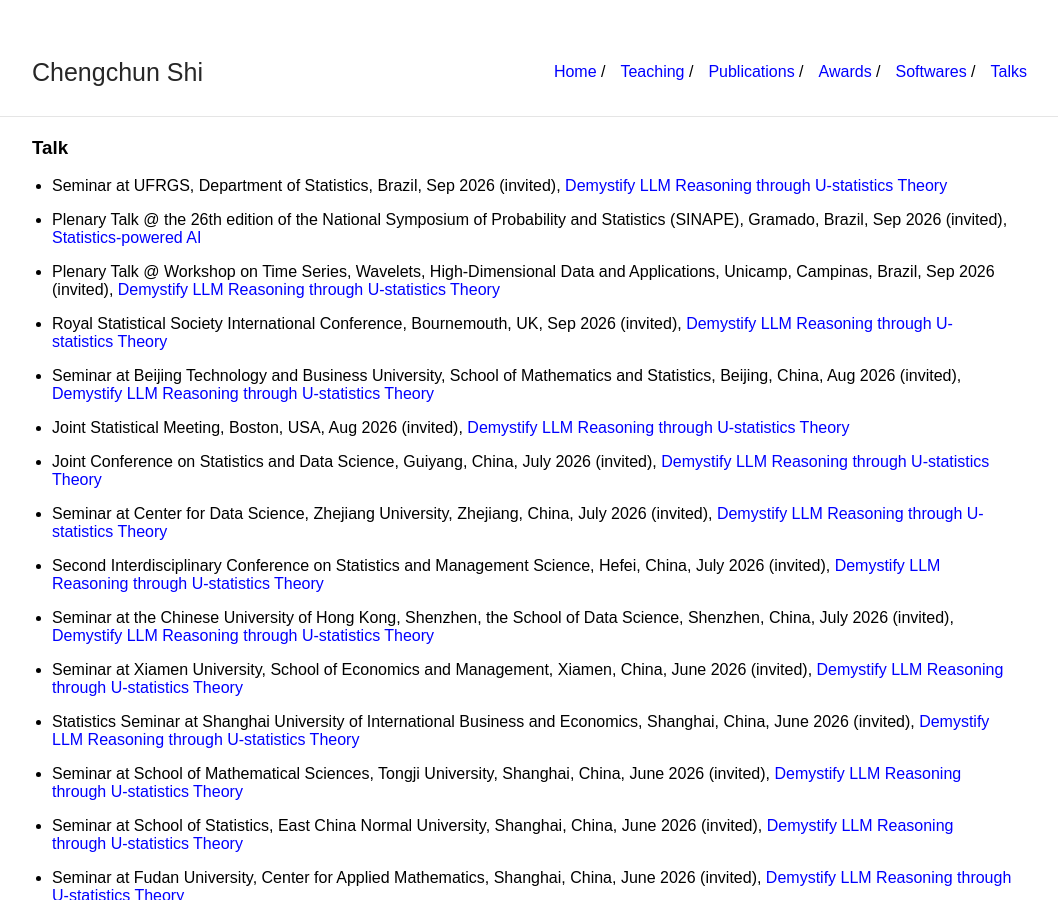
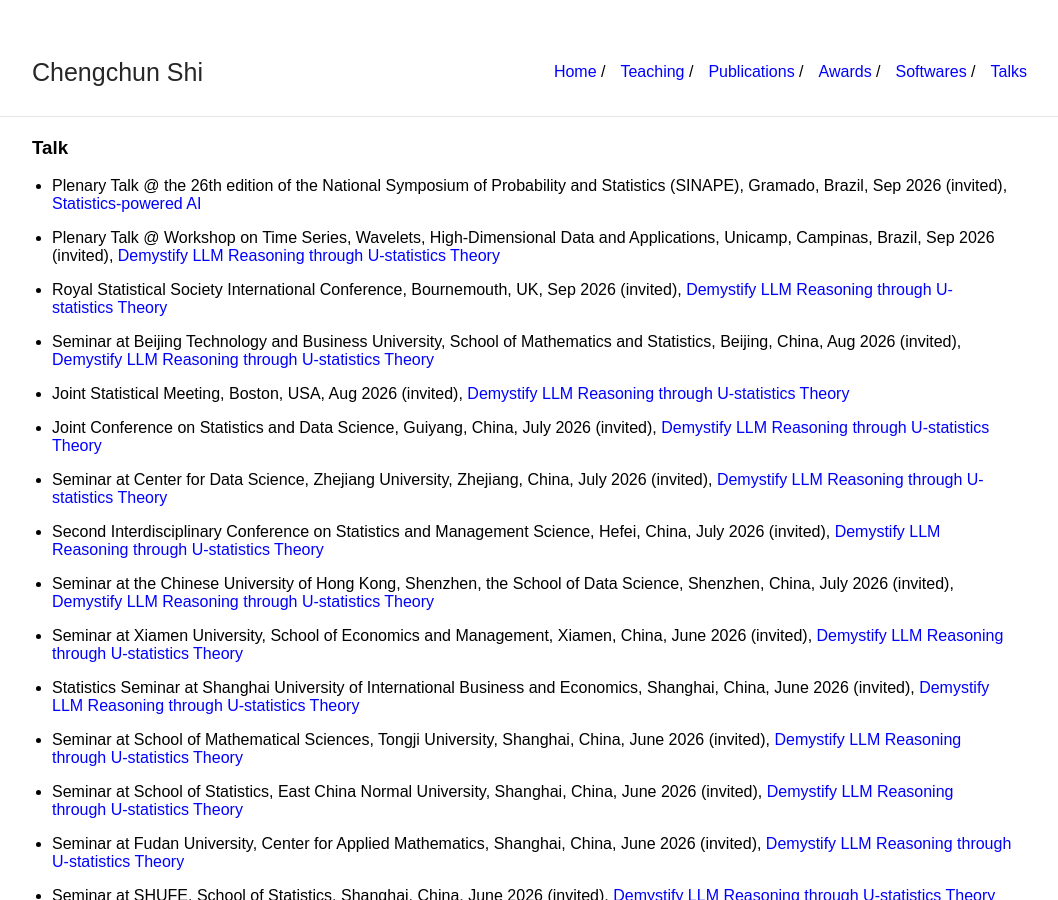
Before and after one commit to callmespring/callmespring.github.io, a Jekyll site: the page built from talk.md, in a window 1280 px wide and 900 px high. Shown: the whole window, without its empty margins (108-1166 px from the left). Built offline with Jekyll 4.4.1, drawn with Linux system fonts in a browser that asks for light colours.

Commit message:
Update talk.md

```diff
--- a/talk.md
+++ b/talk.md
@@ -4,8 +4,6 @@ title: Talk
 ---
 
 ### Talk
-
-* Seminar at UFRGS, Department of Statistics, Brazil, Sep 2026 (invited), [Demystify LLM Reasoning through U-statistics Theory](./slides/GRPO.pdf)
 
 * Plenary Talk @ the 26th edition of the National Symposium of Probability and Statistics (SINAPE), Gramado, Brazil, Sep 2026 (invited), [Statistics-powered AI](https://drive.google.com/file/d/1QInf7RRFp34l0-QaCF8Lnoss1y0O1080/view?usp=sharing)
 
```
